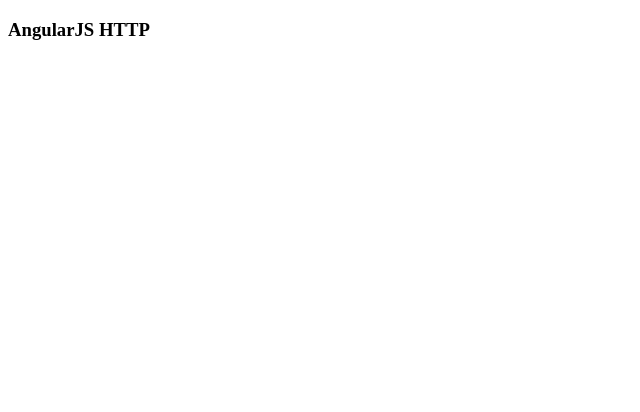
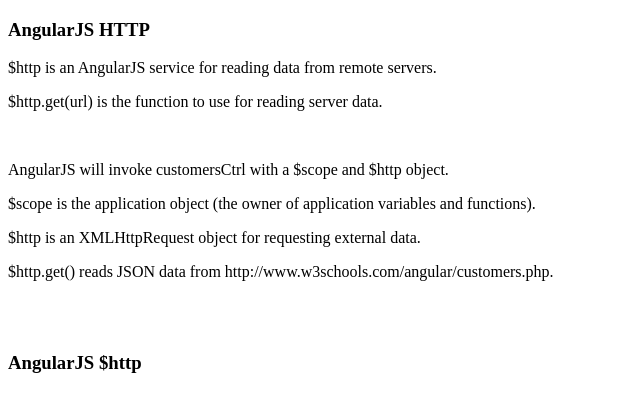
Before and after one commit to Henry0422/SelfStudy-AngularJS-W3C, a plain HTML site: page AngularHTTP.html in a window 1280 px wide. Shown: the whole page, without its empty margins (0-640 px from the left). Drawn offline with nearby package versions, Linux system fonts and the light colour scheme; no server answers.

Commit message:
Updated AngularHTTP.html

```diff
--- a/AngularHTTP.html
+++ b/AngularHTTP.html
@@ -3,7 +3,16 @@
     <script src="https://ajax.googleapis.com/ajax/libs/angularjs/1.4.2/angular.min.js"></script>
     <body>
         <h3>AngularJS HTTP</h3>
+        <p>$http is an AngularJS service for reading data from remote servers.</p>
+        <p>$http.get(url) is the function to use for reading server data.</p>
+        <br>
+        <p>AngularJS will invoke customersCtrl with a $scope and $http object.
+        <p>$scope is the application object (the owner of application variables and functions).</p>
+        <p>$http is an XMLHttpRequest object for requesting external data.</p>
+        <p>$http.get() reads JSON data from http://www.w3schools.com/angular/customers.php.</p>
 
+        <br><br>
+        <h3>AngularJS $http</h3>
         <div ng-app="myApp" ng-controller="customersCtrl">
             <ul>
               <li ng-repeat="x in names">
```
